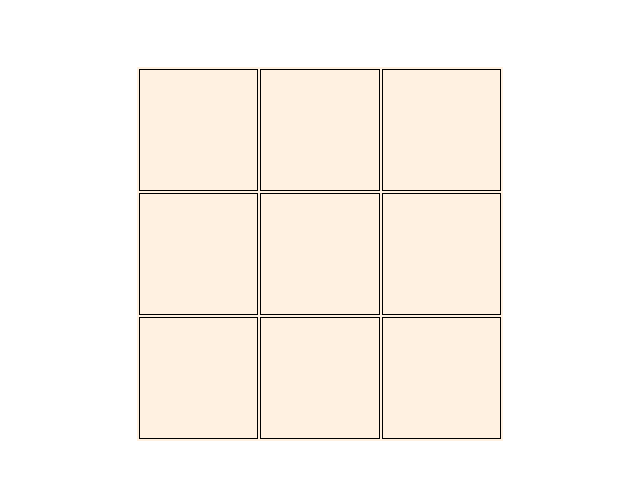
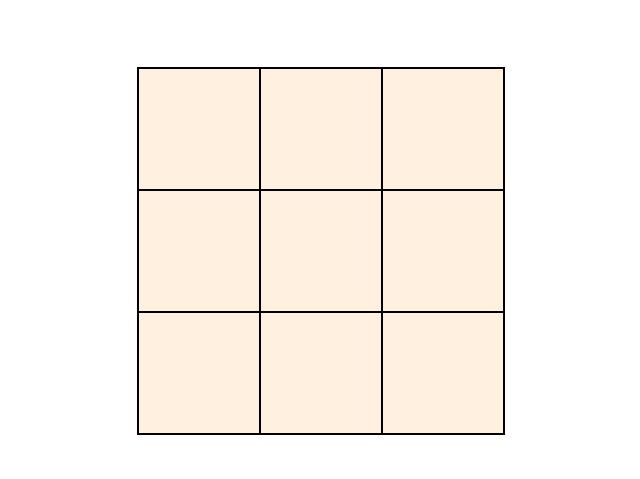
Before and after one commit to andrey136/x-and-o, a plain HTML site: page index.html in a window 1280 px wide. Shown: the part 67-546 px from the top of the page, without its empty margins (320-960 px from the left). Drawn offline with Linux system fonts and the light colour scheme.

Commit message:
layout through flex

```diff
--- a/index.html
+++ b/index.html
@@ -7,26 +7,18 @@
 </head>
 <body>
 <h1>Game Xs and Os</h1>
-<section name="section" id="game">
-  <table>
-    <tbody>
-    <tr>
-      <td id="0" onclick="chosen(0)"></td>
-      <td id="1" onclick="chosen(1)"></td>
-      <td id="2" onclick="chosen(2)"></td>
-    </tr>
-    <tr>
-      <td id="3" onclick="chosen(3)"></td>
-      <td id="4" onclick="chosen(4)"></td>
-      <td id="5" onclick="chosen(5)"></td>
-    </tr>
-    <tr>
-      <td id="6" onclick="chosen(6)"></td>
-      <td id="7" onclick="chosen(7)"></td>
-      <td id="8" onclick="chosen(8)"></td>
-    </tr>
-    </tbody>
-  </table>
+<section id="game">
+  <div class="container">
+      <div class="item" id="0" onclick="chosen(0)"></div>
+      <div class="item" id="1" onclick="chosen(1)"></div>
+      <div class="item" id="2" onclick="chosen(2)"></div>
+      <div class="item" id="3" onclick="chosen(3)"></div>
+      <div class="item" id="4" onclick="chosen(4)"></div>
+      <div class="item" id="5" onclick="chosen(5)"></div>
+      <div class="item" id="6" onclick="chosen(6)"></div>
+      <div class="item" id="7" onclick="chosen(7)"></div>
+      <div class="item" id="8" onclick="chosen(8)"></div>
+  </div>
 </section>
 <script src="script.js"></script>
 </body>
--- a/styles.css
+++ b/styles.css
@@ -1,4 +1,4 @@
-body, html, tr, td{
+body, html{
     padding: 0;
     margin: 0;
 }
@@ -18,12 +18,19 @@ section{
     margin: 70px auto;
 }
 
-td{
+.container{
+    width: 366px;
+    height: 366px;
+    display: flex;
+    background: rgba(255, 228, 196, 0.54);
+    flex-wrap: wrap;
+    border-left: 2px solid black;
+    border-bottom: 2px solid black;
+}
+
+.item{
     width: 120px;
     height: 120px;
-    border: 1px black solid;
+    border-right: 2px solid black;
+    border-top: 2px solid black;
 }
-
-table{
-    background: rgba(255, 228, 196, 0.5);
-}
```
